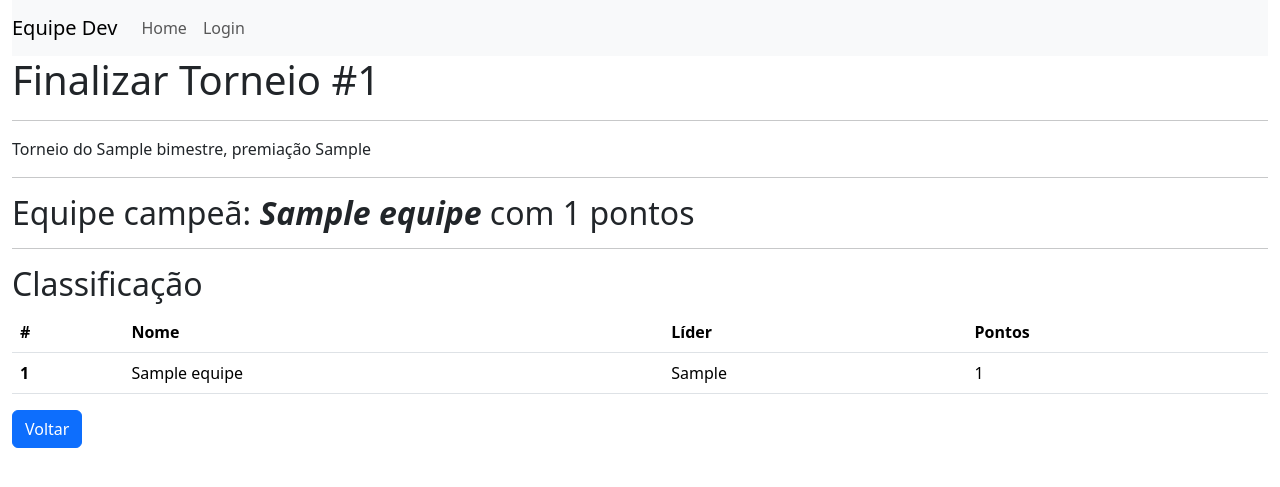
After one commit to kizumba/escolaativa, a Flask app: page /finalizar/1 in a window 1280 px wide. The commit adds this page. Shown: the top 487 px of the page. Run offline with Flask 3, Linux system fonts and the light colour scheme; tables that the repository leaves empty hold one stand-in row (values such as "Sample post").

Commit message:
Finalizar torneio criado.

```diff
--- a/app.py
+++ b/app.py
@@ -137,6 +137,7 @@ def tipos_usuarios():
 
         return redirect(url_for('tipos_usuarios'))
 
+# Editar usuário
 @app.route('/tipo_usuario_editar/<int:id>',methods=['GET','POST'])
 def tipo_usuario_editar(id):
     tipo_usuario = TipoUsuario.query.get(id)
@@ -185,6 +186,10 @@ def disputas(id):
     torneio = db.session.get(Torneio, id)
     comportamentos = Comportamento.query.all()
     equipes = torneio.disputa_equipes
+
+    print(equipes)
+
+    equipes = sorted(equipes, key=lambda equipe: equipe.pontos, reverse=True)
 
     registros = []
 
@@ -309,6 +314,7 @@ def comportamento_apagar(id):
 
         return redirect(url_for('comportamentos'))
 
+# Comportamento Desativar
 @app.route('/comportamento_desativar/<int:id>')
 def comportamento_desativar(id):
     c = Comportamento.query.get(id)
@@ -320,6 +326,26 @@ def comportamento_desativar(id):
     except:
         print(f'Erro ao alterar o valor de {c.ativo} em {c.nome}')
     return redirect(url_for('comportamentos'))
+
+#============
+# FINALIZAR =
+#============
+@app.route('/finalizar/<int:id>', methods=['GET', 'POST'])
+def finalizar(id):
+    torneio = db.session.get(Torneio, id)
+    equipes = torneio.disputa_equipes
+
+    equipes_ordem = sorted(equipes, key=lambda equipe: equipe.pontos, reverse=True)
+
+    try:
+        torneio.campea = equipes_ordem[0].nome
+        db.session.add(torneio)
+        db.session.commit()
+    except:
+        print("Erro ao tentar definir a equipe campeã")
+
+    if request.method == 'GET':
+        return render_template('finalizar.html',torneio=torneio, equipes_ordem=equipes_ordem)
 
 #=========================
 # REGISTRAR NOVO USUARIO =
@@ -375,6 +401,9 @@ def usuario_editar(id):
             print(f'Não foi possível editar o usuário {usuario.nome}')
         return redirect(url_for('registrar'))
 
+#========
+# LOGIN =
+#========
 @app.route('/login',methods=['GET','POST'])
 def login():
     if request.method == 'GET':
@@ -390,20 +419,21 @@ def login():
         login_user(user)
         return redirect(url_for('index'))
 
-
+#=========
+# LOGOUT =
+#=========
 @app.route('/logout')
 @login_required
 def logout():
     logout_user()
     return redirect(url_for('index'))
 
+#========
+# SOBRE =
+#========
 @app.route('/about')
 def about():
     return render_template('about.html')
-
-@app.route('/teste')
-@login_required
-def teste():
 
     return render_template('auth/teste.html')
 
--- a/templates/disputas.html
+++ b/templates/disputas.html
@@ -2,7 +2,11 @@
 
 {% block conteudo %}
 
-<h1>Torneio do {{torneio.bimestre}}º bimestre da Turma {{torneio.id_turma}}</h1>
+<h1>Torneio do {{torneio.bimestre}}º bimestre da Turma {{torneio.id_turma}}
+    <a href="{{url_for('finalizar',id=torneio.id)}}" class="btn btn-warning">
+        <b>Finalizar Torneio</b>
+    </a>
+</h1>
 <hr>
 <h2>Classificação</h2>
 <hr>
--- /dev/null
+++ b/templates/finalizar.html
@@ -0,0 +1,32 @@
+{% extends 'base.html' %}
+
+{% block conteudo %}
+<h1>Finalizar Torneio #{{torneio.id}}</h1>
+<hr>
+<p>{{torneio}}</p>
+<hr>
+<h2>Equipe campeã: <b><i>{{equipes_ordem[0].nome}} </i></b> com {{equipes_ordem[0].pontos}} pontos</h2>
+<hr>
+<h2>Classificação</h2>
+<table class="table">
+    <thead>
+        <tr>
+            <th scope="col">#</th>
+            <th scope="col">Nome</th>
+            <th scope="col">Líder</th>
+            <th scope="col">Pontos</th>
+        </tr>
+    </thead>
+    <tbody>
+        {% for e in equipes_ordem %}
+        <tr>
+            <th scope="row">{{e.id}}</th>
+            <td>{{e.nome}}</td>
+            <td>{{e.lider}}</td>
+            <td>{{e.pontos}}</td>
+        </tr>
+        {% endfor %}
+    </tbody>
+</table>
+<a href="{{url_for('sala_aula', id=torneio.id_turma)}}" class="btn btn-primary">Voltar</a>
+{% endblock %}
```
Also changed, not shown: templates/sala_aula.html (+2 -5 lines).
